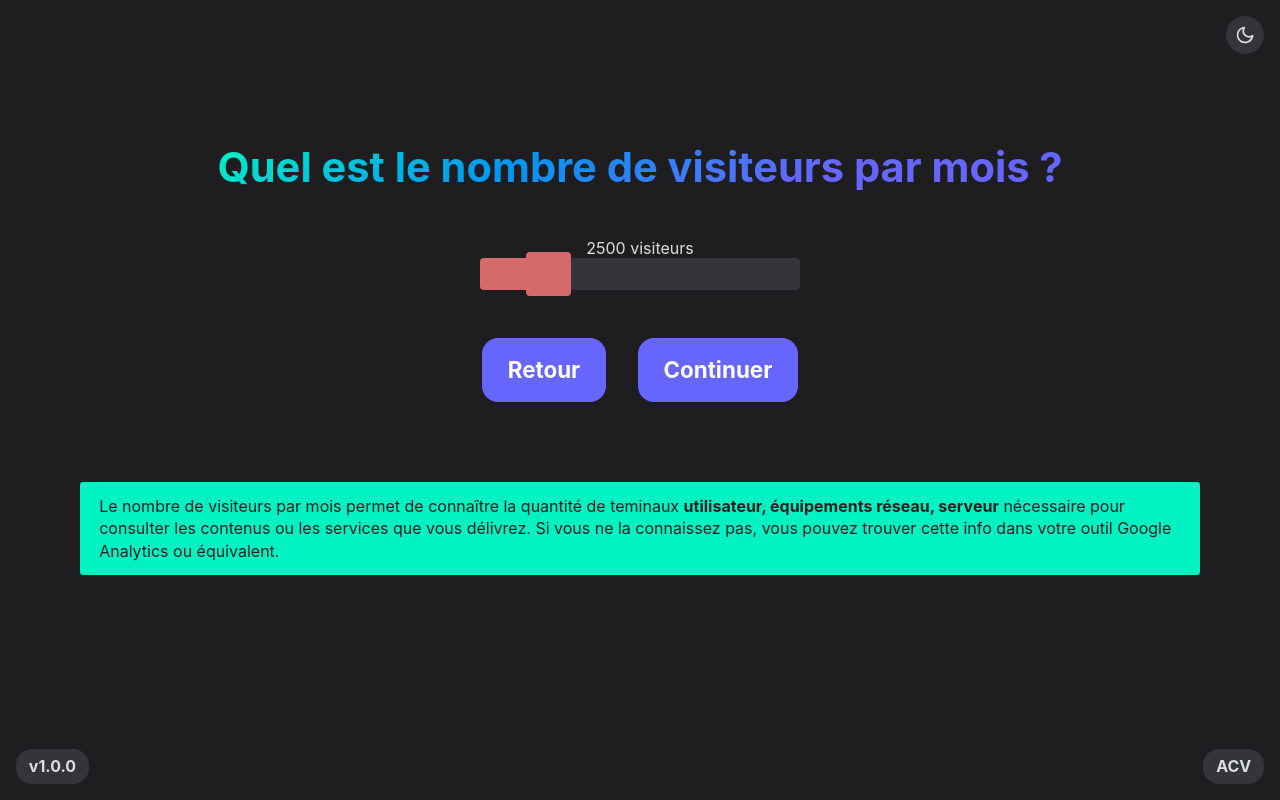
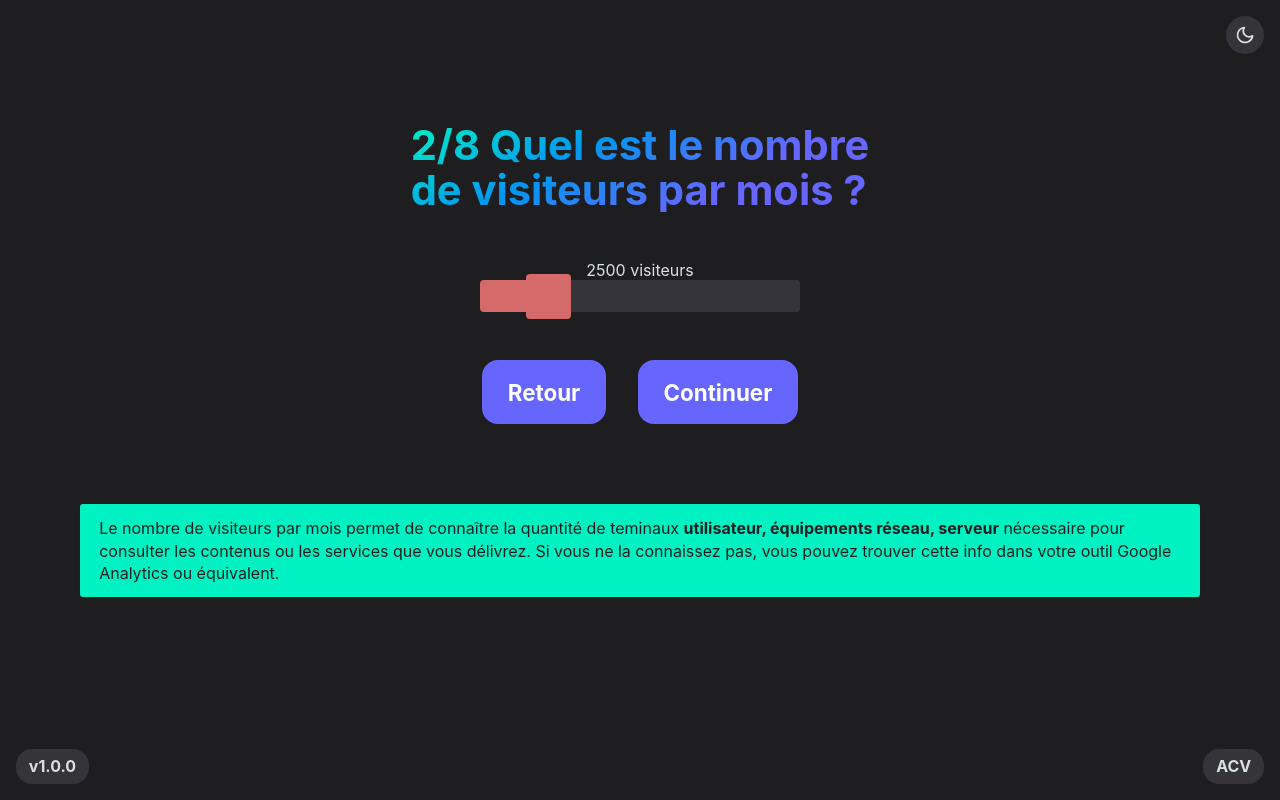
Before and after one commit to adrienloup/lcc, a React (Vite) app: page /lcc/question/nombre-de-visiteurs in a window 1280 px wide. Built offline with nearby package versions, Linux system fonts and the light colour scheme.

Commit message:
Add visitors page

```diff
--- a/src/pages/Questions/Visitors/Visitors.tsx
+++ b/src/pages/Questions/Visitors/Visitors.tsx
@@ -28,7 +28,7 @@ function Visitors({ mode }: { mode: string }) {
       >
         <Title
           cssClass='title'
-          label='Quel est le nombre de visiteurs par mois&nbsp;?'
+          label='<span>2/8</span> Quel est le nombre<br />de visiteurs par mois&nbsp;?'
         />
         <form className='form' action=''>
           <label htmlFor='i1'>{value} visiteurs</label>
```
